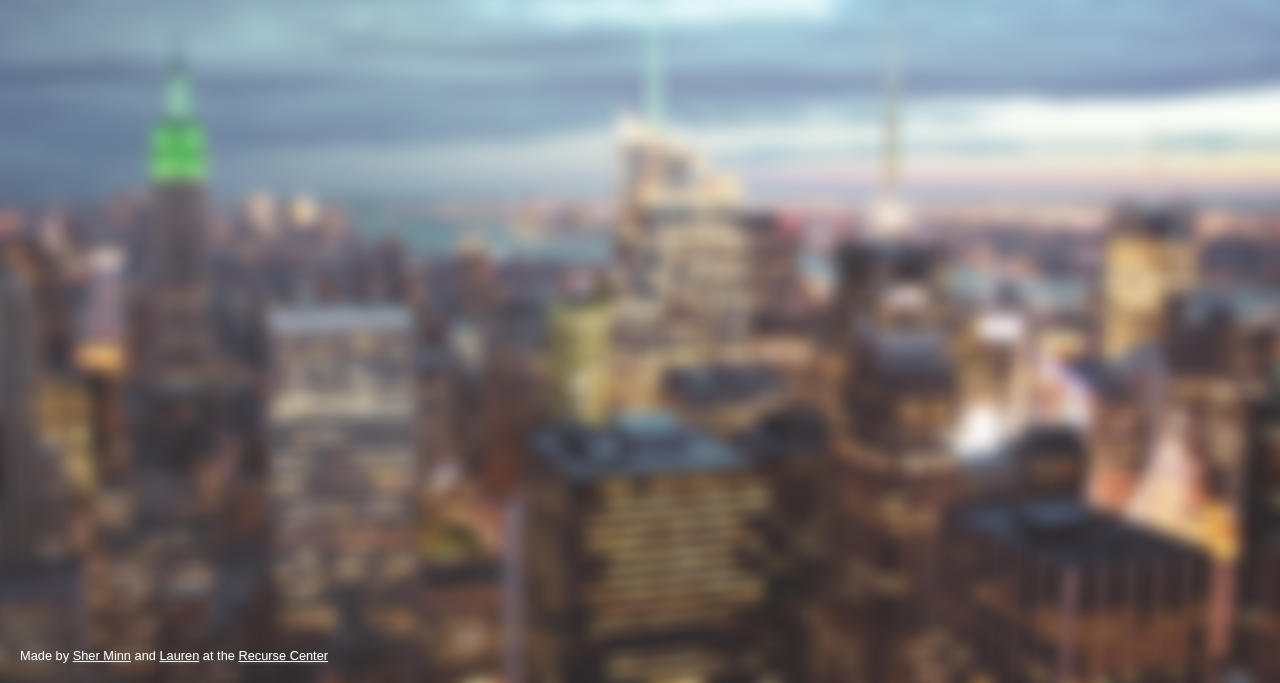
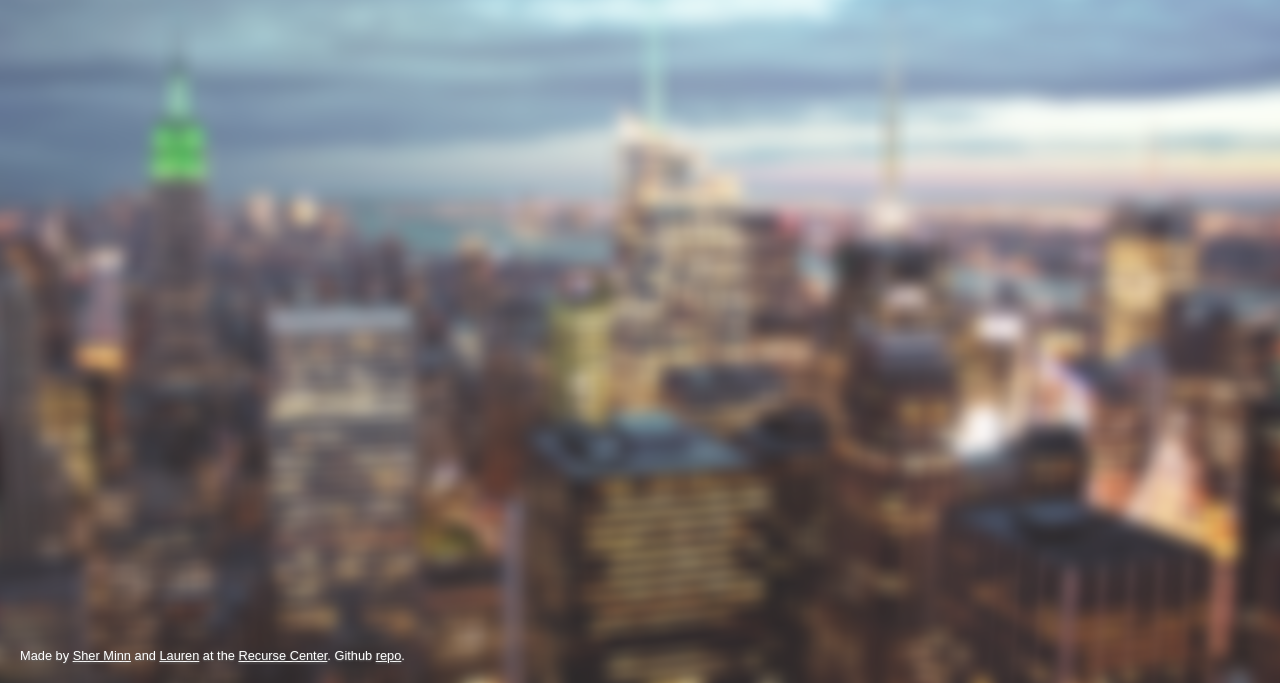
Before and after one commit to piratefsh/foggy-window, a website: page public/index.html in a window 1280 px wide. Shown: the part 117-800 px from the top of the page. Drawn offline with Linux system fonts and the light colour scheme.

Commit message:
Add link to repo

```diff
--- a/public/index.html
+++ b/public/index.html
@@ -25,7 +25,7 @@
                 Download <i class="fa fa-download"></i>
             </button>
         </div>
-        <footer>Made by <a href="http://github.com/piratefsh" target="_blank">Sher Minn</a> and <a href="http://github.com/laurenzlong" target="_blank">Lauren</a> at the <a href="https://www.recurse.com" target="_blank">Recurse Center</a></footer>
+        <footer>Made by <a href="http://github.com/piratefsh" target="_blank">Sher Minn</a> and <a href="http://github.com/laurenzlong" target="_blank">Lauren</a> at the <a href="https://www.recurse.com" target="_blank">Recurse Center</a>. Github <a href="https://github.com/piratefsh/foggy-window" target="_blank">repo</a>.</footer>
         <script src="bundle.js"></script>
     </div>
 </body>
```
